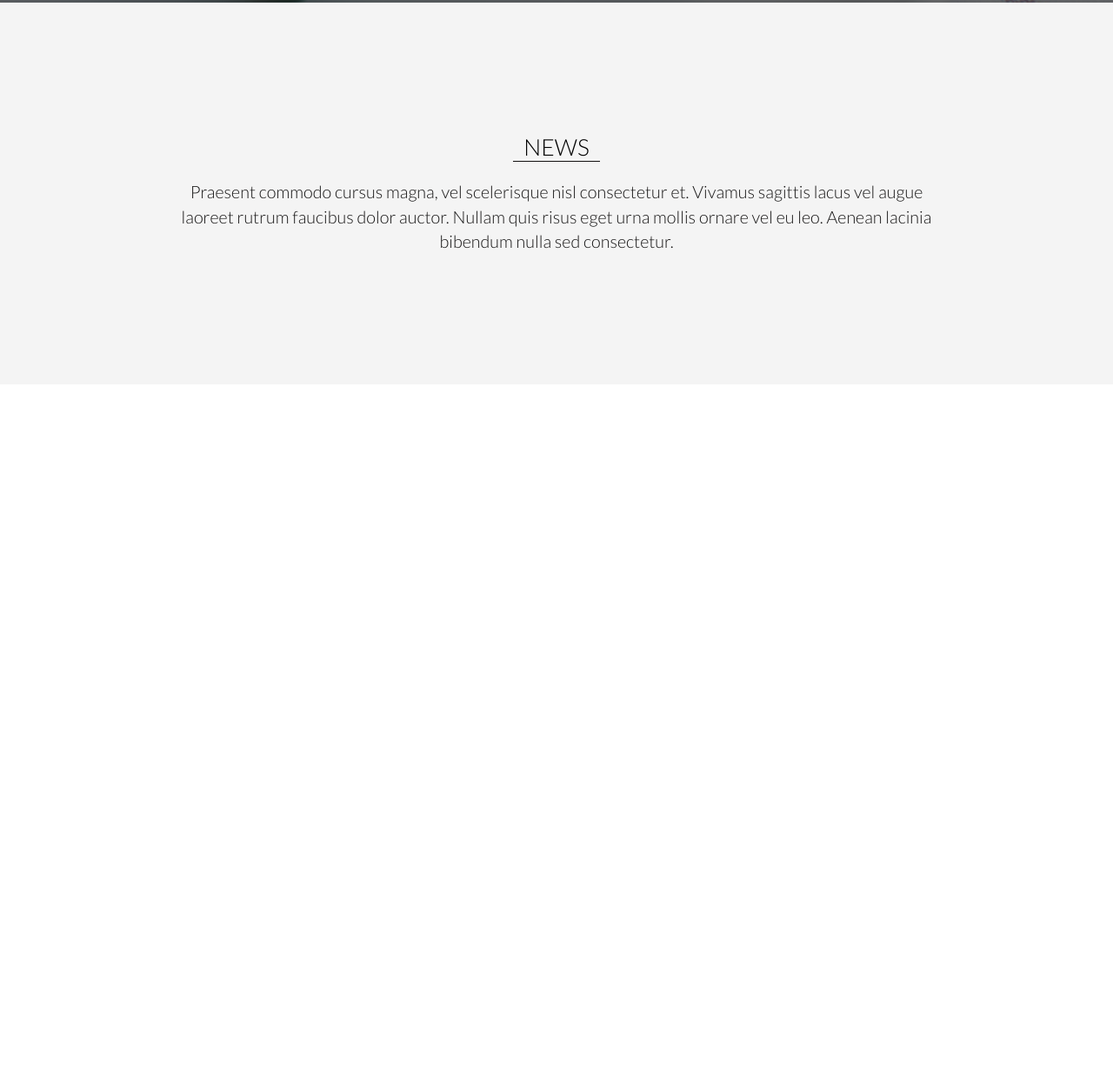
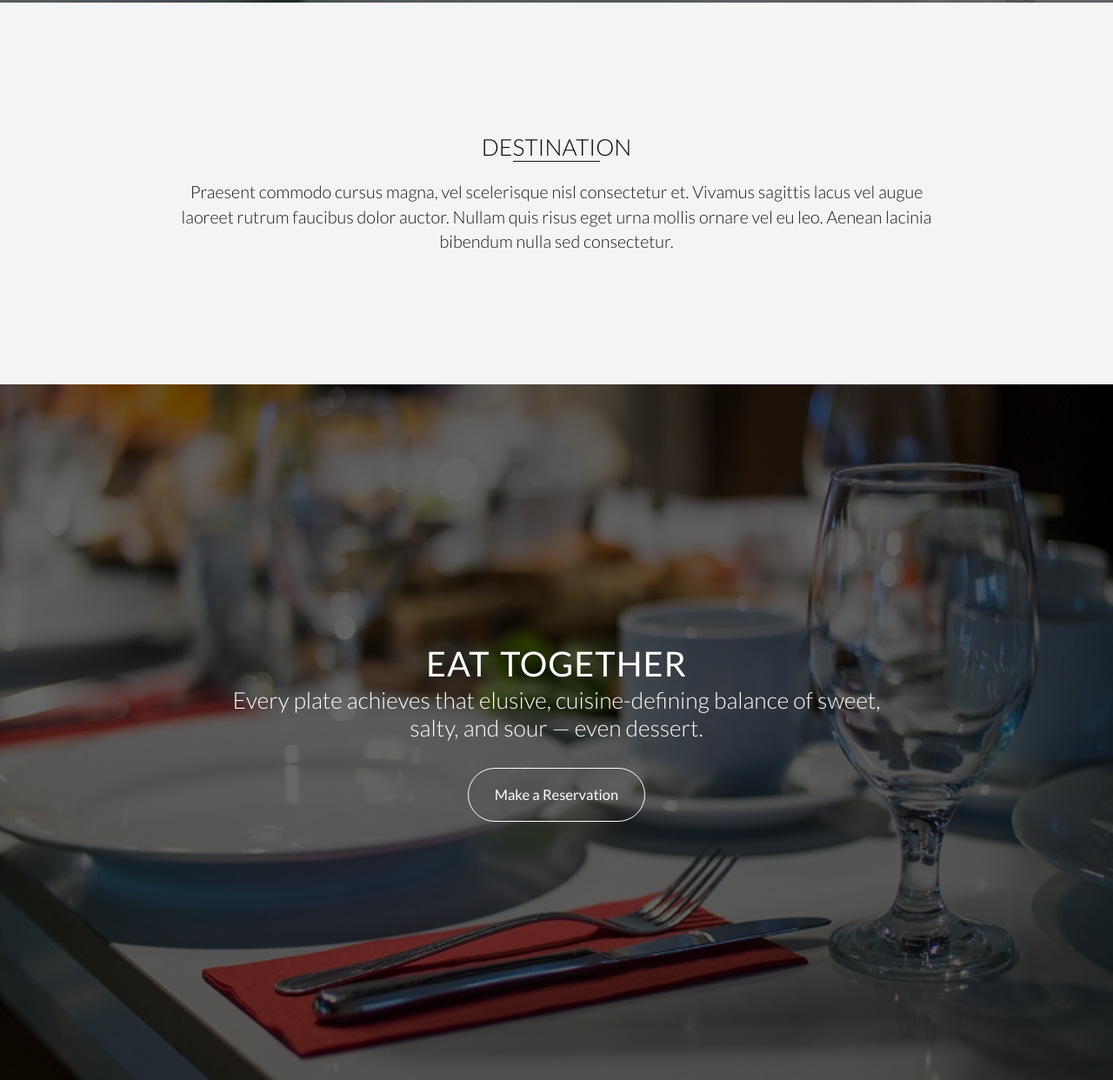
Before and after one commit to Firdausi1/rework-git-assignment, a plain HTML site: page index.html in a window 1280 px wide. Shown: the part 797-2039 px from the top of the page at 87% size. Before the commit the page ends 1239 px from the top, so only its background shows below. Drawn offline with Linux system fonts and the light colour scheme.

Commit message:
Reservation section and style added

```diff
--- a/index.html
+++ b/index.html
@@ -27,7 +27,7 @@
       </div>
     </header>
     <section class="destination">
-      <h3>News</h3>
+      <h3>Destination</h3>
       <p>
         Praesent commodo cursus magna, vel scelerisque nisl consectetur et.
         Vivamus sagittis lacus vel augue laoreet rutrum faucibus dolor auctor.
@@ -36,5 +36,16 @@
       </p>
     </section>
 
+    <section class="reservation">
+      <div class="reservation-head">
+        <h2>Eat together</h2>
+        <p>
+          Every plate achieves that elusive, cuisine-defining balance of
+          sweet,<br />
+          salty, and sour — even dessert.
+        </p>
+        <a href="./contact.html">Make a Reservation</a>
+      </div>
+    </section>
   </body>
 </html>
--- a/styles.css
+++ b/styles.css
@@ -140,3 +140,50 @@ header p {
   font-size: 90%;
   padding-bottom: 150px;
 }
+
+/*---------- RESERVATION ----------*/
+
+.reservation {
+  background: linear-gradient(rgba(0, 0, 0, 0.6), rgba(0, 0, 0, 0.6)),
+    url(../images/blur-close-up-cutlery-735869.jpg) no-repeat;
+  display: flex;
+  background-size: cover;
+  background-position: center;
+  height: 100vh;
+  background-attachment: fixed;
+  align-items: center;
+  justify-content: center;
+}
+
+.reservation-head {
+  width: 1140;
+  color: white;
+  text-align: center;
+}
+
+.reservation-head a {
+  text-decoration: none;
+  color: #fff;
+  border-radius: 200px;
+  border: 1px solid #fff;
+  font-size: 75%;
+  font-weight: 400;
+  display: inline-block;
+  padding: 20px 30px;
+  margin-top: 30px;
+}
+
+.reservation-head a:hover {
+  color: #000;
+  border: 1px solid #fff;
+  background: #fff;
+}
+
+.reservation-head p {
+  font-size: 120%;
+  font-weight: 300;
+}
+
+.reservation h2 {
+  font-weight: 400;
+}
```
Also changed, not shown: images/blur-close-up-cutlery-735869.jpg (added), 1 other file.
